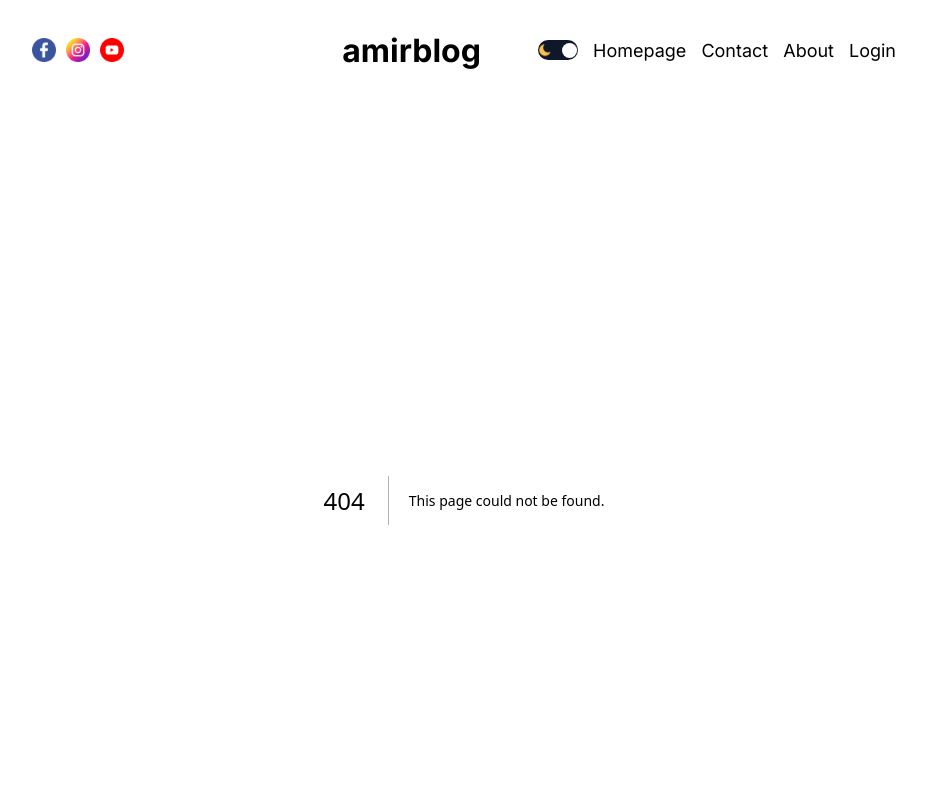
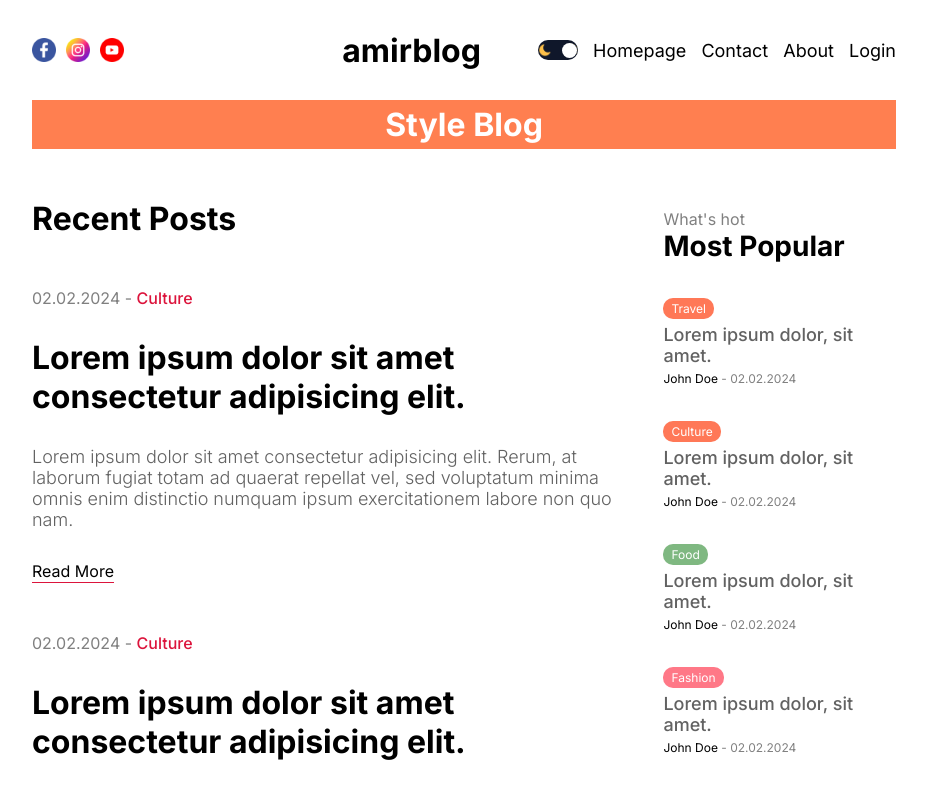
Before and after one commit to amirmammadov/blog-app, a Next.js app: page /blog in a window 1280 px wide. Before the commit this address had no page. Shown: the top 792 px of the page, without its empty margins (176-1103 px from the left). Built offline with nearby package versions, Linux system fonts and the light colour scheme.

Commit message:
blog page design was completed

```diff
--- /dev/null
+++ b/app/blog/blogPage.module.css
@@ -0,0 +1,12 @@
+.title {
+  background-color: coral;
+  color: white;
+  padding: 5px 10px;
+  text-align: center;
+  text-transform: capitalize;
+}
+
+.content {
+  display: flex;
+  gap: 50px;
+}
--- /dev/null
+++ b/app/blog/page.jsx
@@ -0,0 +1,18 @@
+import CardList from "@/components/cardlist/CardList";
+import Menu from "@/components/menu/Menu";
+
+import styles from "./blogPage.module.css";
+
+const Blog = () => {
+  return (
+    <div className={styles.container}>
+      <h1 className={styles.title}>Style Blog</h1>
+      <div className={styles.content}>
+        <CardList />
+        <Menu />
+      </div>
+    </div>
+  );
+};
+
+export default Blog;
--- a/components/menuposts/menuPosts.module.css
+++ b/components/menuposts/menuPosts.module.css
@@ -76,3 +76,9 @@
 .date {
   color: gray;
 }
+
+@media screen and (max-width: 1280px) {
+  .imageContainer {
+    display: none;
+  }
+}
```
